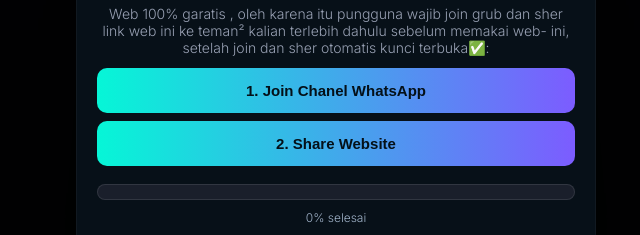
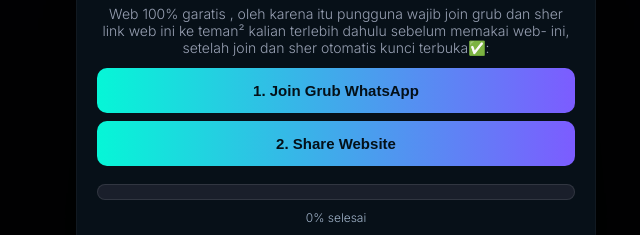
Before and after one commit to valfarstoreid-sketch/webunbandfree, a plain HTML site: page index.html in a window 1280 px wide. Shown: the part 301-536 px from the top of the page, 304-944 px from the left. Drawn offline with nearby package versions, Linux system fonts and the light colour scheme.

Commit message:
Update button text from 'Chanel' to 'Grub'

```diff
--- a/index.html
+++ b/index.html
@@ -109,7 +109,7 @@
     <h2 id="lockTitle">Akses Dikunci</h2>
     <p>Web 100% garatis , oleh karena itu pungguna wajib join grub dan sher link web ini ke teman² kalian terlebih dahulu sebelum memakai web- ini, setelah join dan sher otomatis kunci terbuka✅:</p>
 
-    <button id="joinBtn" class="btn btn-full">1. Join Chanel WhatsApp</button>
+    <button id="joinBtn" class="btn btn-full">1. Join Grub WhatsApp</button>
     <button id="shareBtn" class="btn btn-full">2. Share Website</button>
 
     <div class="progress-wrapper" aria-hidden="false">
```
